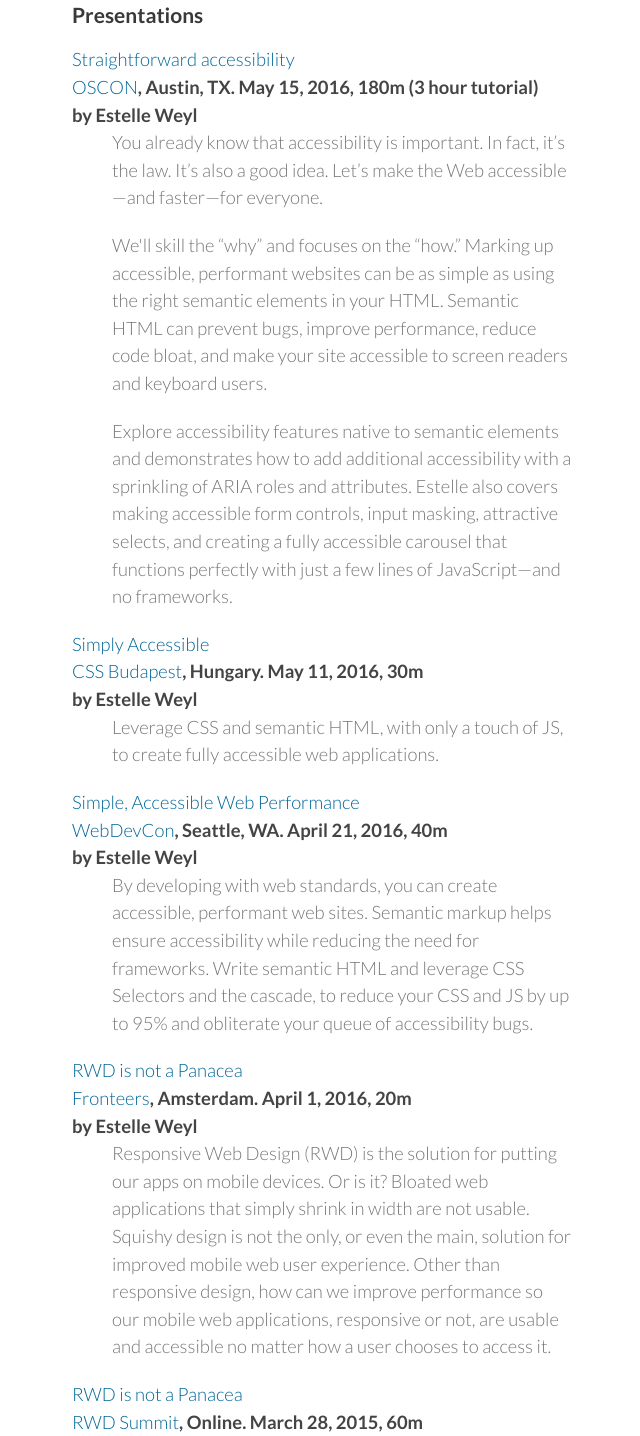
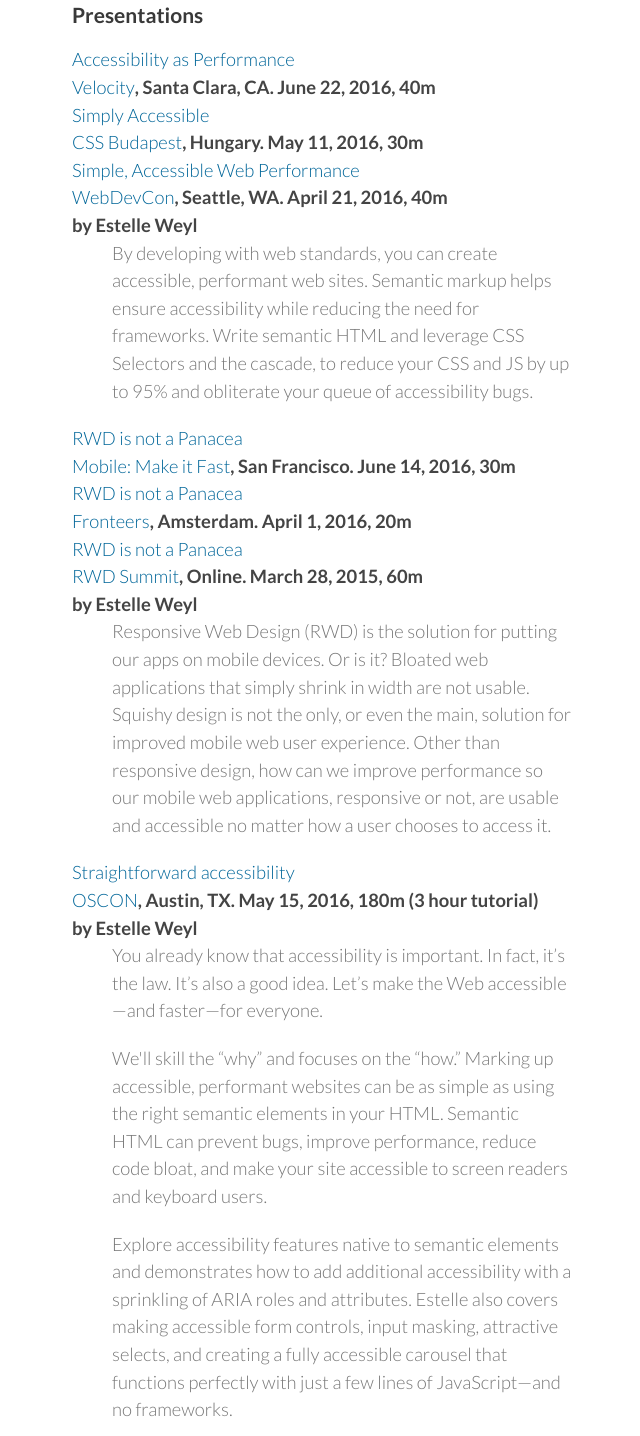
Before and after one commit to jasvir/instartlogic.github.io, a plain HTML site: page index.html in a window 1280 px wide. Shown: the part 110-1546 px from the top of the page, without its empty margins (498-1138 px from the left). Drawn offline with Linux system fonts and the light colour scheme.

Commit message:
added velocity. Simplified page

```diff
--- a/index.html
+++ b/index.html
@@ -15,6 +15,35 @@
     <h1><a href="https://instartlogic.com/">Instart Logic</a></h1>
     <h2>Presentations</h2>
     <dl>
+
+        <dt>
+        <a href="http://instartlogic.github.io/p/velocity/">Accessibility as Performance</a><br/>
+    <a href="http://conferences.oreilly.com/velocity/devops-web-performance-ca">Velocity</a>, Santa Clara, CA. June 22, 2016, 40m<br/><a href="http://instartlogic.github.io/p/webdevcon/">Simply Accessible</a><br/>
+    <a href="http://cssconfbp.rocks/">CSS Budapest</a>, Hungary. May 11, 2016, 30m<br/>
+
+        <a href="http://instartlogic.github.io/p/webdevcon/">Simple, Accessible Web Performance</a><br/>
+    <a href="http://webdevcon.com">WebDevCon</a>, Seattle, WA. April 21, 2016, 40m<br/>
+    by Estelle Weyl
+      </dt>
+
+      <dd><p>By developing with web standards, you can create accessible, performant web sites. Semantic markup helps ensure accessibility while reducing the need for frameworks. Write semantic HTML and leverage CSS Selectors and the cascade, to reduce your CSS and JS by up to 95% and obliterate your queue of accessibility bugs.</p></dd>
+
+
+
+    <dt><a href="http://instartlogic.github.io/p/makeitfast">RWD is not a Panacea</a><br>
+      <a href="https://www.eventbrite.com/e/mobile-make-it-fast-tickets-25495341252">Mobile: Make it Fast</a>, San Francisco. June 14, 2016, 30m
+      </dt>
+          <dt><a href="http://instartlogic.github.io/fronteers">RWD is not a Panacea</a><br>
+      <a href="https://fronteers.nl/congres/2016-spring">Fronteers</a>, Amsterdam. April 1, 2016, 20m      </dt>
+       <dt><a href="http://instartlogic.github.io/rwdsummit">RWD is not a Panacea</a><br>
+      <a href="http://environmentsforhumans.com/2016/responsive-web-design-summit/">RWD Summit</a>, Online. March 28, 2015, 60m<br>
+      by Estelle Weyl</dt>
+      <dd>
+<p>Responsive Web Design (RWD) is the solution for putting our apps on mobile devices. Or is it? Bloated web applications that simply shrink in width are not usable. Squishy design is not the only, or even the main, solution for improved mobile web user experience. Other than responsive design, how can we improve performance so our mobile web applications, responsive or not, are usable and accessible no matter how a user chooses to access it.</p>
+</dd>
+
+
+
          <dt><a href="http://instartlogic.github.io/p/oscon/">Straightforward accessibility</a><br/>
     <a href="http://cssconfbp.rocks/">OSCON</a>, Austin, TX.  May 15, 2016, 180m (3 hour tutorial)<br/>
     by Estelle Weyl
@@ -26,31 +55,6 @@ We'll skill the “why” and focuses on the “how.” Marking up accessible, p
 Explore accessibility features native to semantic elements and demonstrates how to add additional accessibility with a sprinkling of ARIA roles and attributes. Estelle also covers making accessible form controls, input masking, attractive selects, and creating a fully accessible carousel that functions perfectly with just a few lines of JavaScript—and no frameworks.</p></dd>
 
 
-
-     <dt><a href="http://instartlogic.github.io/p/webdevcon/">Simply Accessible</a><br/>
-    <a href="http://cssconfbp.rocks/">CSS Budapest</a>, Hungary. May 11, 2016, 30m<br/>
-    by Estelle Weyl
-      </dt>
-      <dd><p>Leverage CSS and semantic HTML, with only a touch of JS, to create fully accessible web applications.</p></dd>
-
-    <dt><a href="http://instartlogic.github.io/p/webdevcon/">Simple, Accessible Web Performance</a><br/>
-    <a href="http://webdevcon.com">WebDevCon</a>, Seattle, WA. April 21, 2016, 40m<br/>
-    by Estelle Weyl
-      </dt>
-      <dd><p>By developing with web standards, you can create accessible, performant web sites. Semantic markup helps ensure accessibility while reducing the need for frameworks. Write semantic HTML and leverage CSS Selectors and the cascade, to reduce your CSS and JS by up to 95% and obliterate your queue of accessibility bugs.</p></dd>
-      <dt><a href="http://instartlogic.github.io/fronteers">RWD is not a Panacea</a><br>
-      <a href="https://fronteers.nl/congres/2016-spring">Fronteers</a>, Amsterdam. April 1, 2016, 20m<br>
-      by Estelle Weyl
-      </dt>
-      <dd>
-<p>Responsive Web Design (RWD) is the solution for putting our apps on mobile devices. Or is it? Bloated web applications that simply shrink in width are not usable. Squishy design is not the only, or even the main, solution for improved mobile web user experience. Other than responsive design, how can we improve performance so our mobile web applications, responsive or not, are usable and accessible no matter how a user chooses to access it.</p>
-</dd>
-      <dt><a href="http://instartlogic.github.io/rwdsummit">RWD is not a Panacea</a><br>
-      <a href="http://environmentsforhumans.com/2016/responsive-web-design-summit/">RWD Summit</a>, Online. March 28, 2015, 60m<br>
-      by Estelle Weyl</dt>
-      <dd>
-<p>A bloated site that simply shrinks in width is not necessarily a usable site. Squishy design is not the only, or even the main, solution for improved mobile user experience. Learn how to leverage modern web standards to improve performance so your sites, responsive or not, are more usable, accessible.</p>
-</dd>
 
 </dl>
   </section>
```
